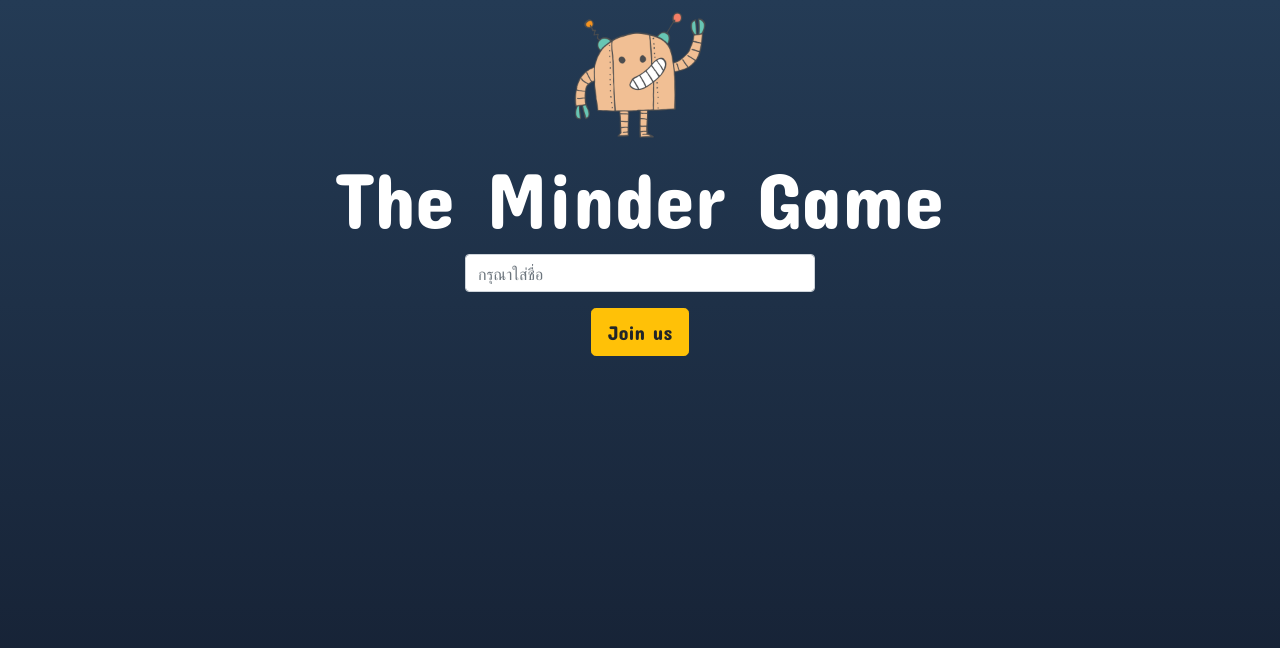
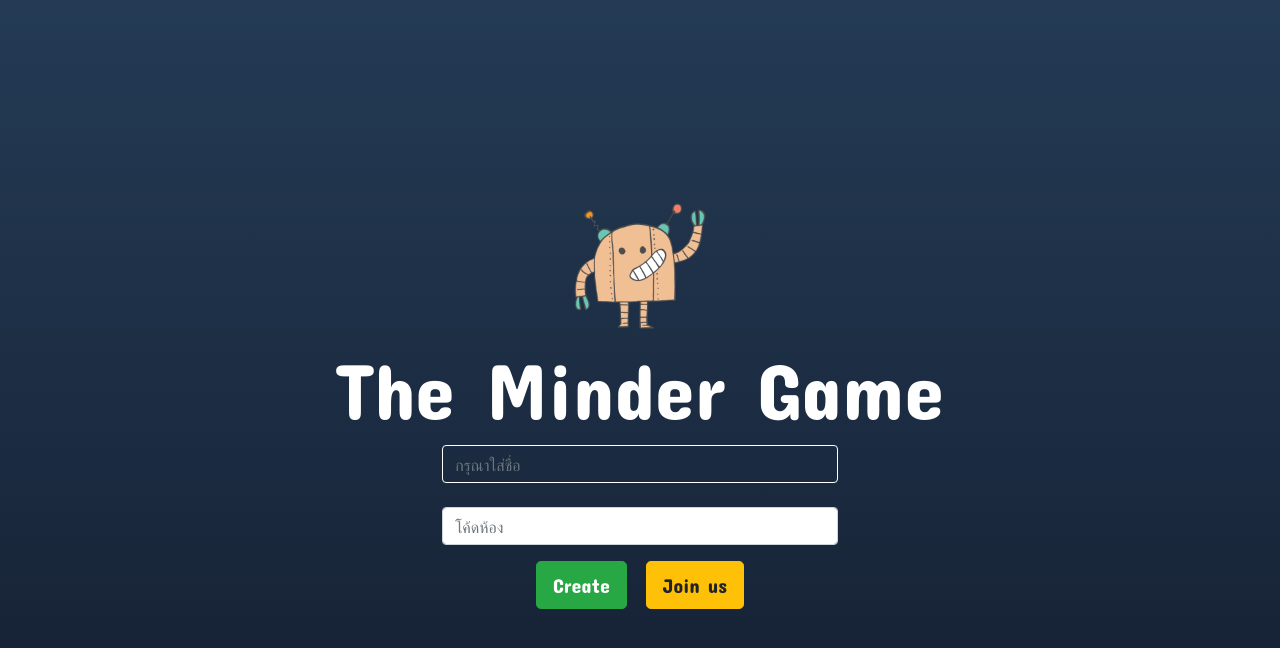
Before and after one commit to safesit23/Minder, a Vue app in the folder front-end/: page / in a window 1280 px wide. Shown: the top 648 px of the page. Built offline with nearby package versions, Linux system fonts and the light colour scheme; no server answers.

Commit message:
[EDIT] Add code

```diff
--- a/front-end/src/App.vue
+++ b/front-end/src/App.vue
@@ -16,14 +16,6 @@ html, body {
 
 
 }
-.container {
-    display: table;
-    vertical-align: middle;
-}
-.vertical-center-row {
-    display: table-cell;
-    vertical-align: middle;
-}
 .section-home{
     text-align: center;
 }
--- a/front-end/src/views/Home.vue
+++ b/front-end/src/views/Home.vue
@@ -1,52 +1,91 @@
 <template>
- <div class="container">
-      <div class="vertical-center-row">
-        <div class="section-home">
+  <div class="d-flex justify-content-center center-screen">
+    <div class="section-home my-auto">
       <div>
-            <img src="img/mind.png" alt="" srcset="" width="150px">
+        <img src="img/mind.png" alt="" srcset="" width="150px" />
       </div>
       <div class="title-game">
         <h1>The Minder Game</h1>
       </div>
       <div class="row">
-            <div class="col-sm">
-            </div>
-            <div class="col-sm">
-          <div class="player-name ">
-            <input type="text" name="playerName" class="form-control" placeholder="กรุณาใส่ชื่อ">
+        <div class="col-md-2"></div>
+        <div class="col-md-8">
+          <div class="player-name">
+            <input
+              type="text"
+              name="playerName"
+              class="form-control form-name"
+              placeholder="กรุณาใส่ชื่อ"
+            />
+            <br>
+              <input
+              type="text"
+              name="code"
+              class="form-control"
+              :class="showCode === false ? 'hide-code' : ''"
+              placeholder="โค้ดห้อง"
+            />
           </div>
         </div>
-            <div class="col-sm">
-            </div>
+        <div class="col-md-2"></div>
       </div>
       <div class="mt-3">
-            <button class="btn btn-warning btn-lg" @onclick="join()">Join us</button>
+        <button class="btn btn-success btn-lg" @onclick="join()">
+          Create
+        </button>
+        &nbsp;
+        <button class="btn btn-warning btn-lg" @click="join()">
+          Join us
+        </button>
+
         <!-- <a href="./waitng.html" class="btn btn-warning btn-lg">
                   Join us
               </a> -->
       </div>
     </div>
-      </div>
+
   </div>
 </template>
 
 <script>
-import io from 'socket.io-client'
+import io from "socket.io-client";
 
 export default {
-  name: 'Home',
+  name: "Home",
   data() {
     return {
-      socket: io('http://localhost:3000')
-    }
+      showCode : false,
+      socket: io("http://localhost:3000"),
+    };
   },
   mounted() {
-    this.join()
+    this.join();
   },
   methods: {
     join() {
-      this.socket.emit('dropCard', 'hello')
+      console.log("aa");
+      this.showCode = true;
+      // this.socket.emit("dropCard", "hello");
+    },
+  },
+};
+</script>
+
+<style>
+.hide-code{
+  display: none;
 }
+.center-screen {
+  display: flex;
+  flex-direction: column;
+  justify-content: center;
+  align-items: center;
+  text-align: center;
+  min-height: 100vh;
 }
+.form-name{
+  color: #FFF;
+  background:none;
+  border-color: hsl(0, 0%, 100%);
 }
-</script>
+</style>
```
Lines whose indentation alone changed are shown as unchanged.
